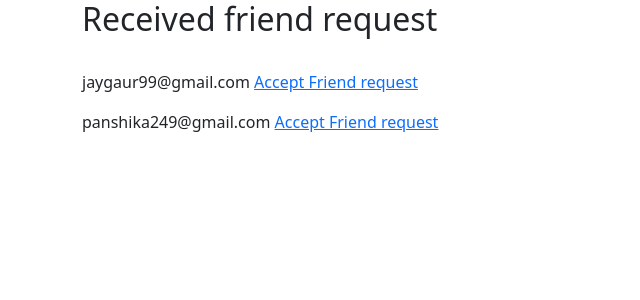
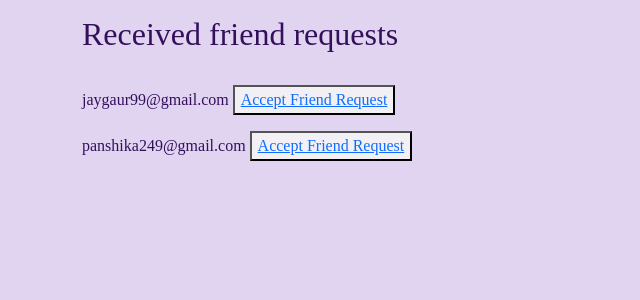
Before and after one commit to Jaygaur99/WebChatApp, a Django app: template chat_app/main/templates/main/friends_requests.html in a window 1280 px wide. Shown: the top 300 px of the page, without its empty margins (0-640 px from the left). Run offline with Django 3.2, Linux system fonts and the light colour scheme; the template is opened without the code that fills it: values that come from a table or form of the project are taken from there, others are empty; data comes from the database, SQL or seed files in the repository; both versions use the stored data as it was after the commit; some libraries are stand-ins or nearby versions; some web fonts are replaced.

Commit message:
Did some UI work on homepage

```diff
--- a/chat_app/chat_room/templates/chat_room/chat.html
+++ b/chat_app/chat_room/templates/chat_room/chat.html
@@ -1,3 +1,9 @@
+{% load static %}
+
+{% block css_file %}
+    <link rel="stylesheet" href="{% static 'chat_room/chat.css' %}">
+{% endblock css_file %}
+
 <link href="https://cdn.jsdelivr.net/npm/bootstrap@5.1.3/dist/css/bootstrap.min.css" rel="stylesheet" integrity="sha384-1BmE4kWBq78iYhFldvKuhfTAU6auU8tT94WrHftjDbrCEXSU1oBoqyl2QvZ6jIW3" crossorigin="anonymous">
 
 <div id='right-wrapper'>
--- /dev/null
+++ b/chat_app/main/Static/main/friends_requests.css
@@ -0,0 +1,22 @@
+* {
+    font-family: serif;
+}
+
+h2 {
+    color: #34105c;
+}
+
+body {
+    background-color: #e1d4f0;
+    color: #34105c;
+    margin-top: 15px;
+}
+
+h5 {
+    margin-left: 25px;
+    color: #34105c;
+}
+
+button {
+    background-color: rgb(243, 240, 245);
+}
--- a/chat_app/main/templates/main/friends_requests.html
+++ b/chat_app/main/templates/main/friends_requests.html
@@ -1,21 +1,25 @@
 {% extends 'base.html' %}
+
+{% load static %}
 
 {% block title %}
     Friend Requests
 {% endblock %}
 
 {% block css_file %}
-
+<link rel="stylesheet" href="{% static 'main/friends_requests.css' %}">
 {% endblock %}
 
 {% block body %}
     <div class='container justify-content-center'>
-        <h2>Received friend request</h2>
+        <h2>Received friend requests</h2>
         <br>
         {% for friend_request in all_friend_requests %}
             <p>
                 {{ friend_request.from_user }}
-                <a href="{% url 'main:accept_friend_request' requestID=friend_request.id %}">Accept Friend request</a>
+                <button>
+                <a href="{% url 'main:accept_friend_request' requestID=friend_request.id %}">Accept Friend Request</a>
+                </button>
             </p>
         {% empty %}
             <h5>No friend request received.</h5>
```
Also changed, not shown: chat_app/chat_room/Static/chat_room/home.css (+23 -5 lines), chat_app/db.sqlite3.
